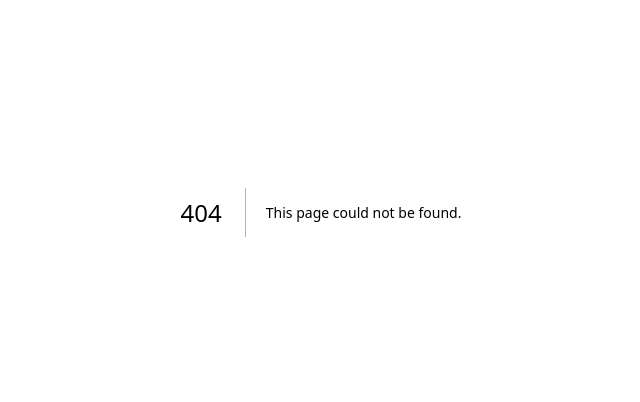
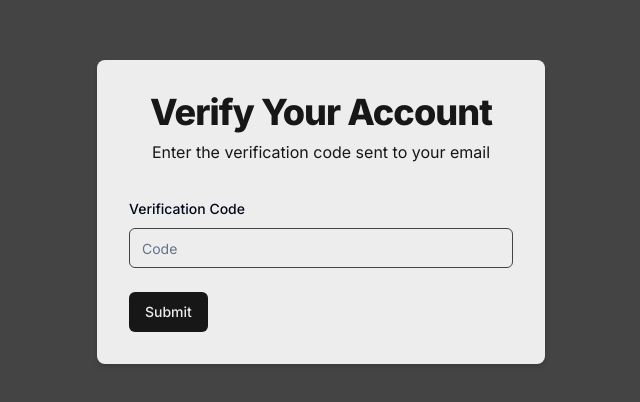
Before and after one commit to arnabsahawrk/Honest-Opinion, a Next.js app: page /verify/1 in a window 1280 px wide. Before the commit this address had no page. Shown: the part 188-590 px from the top of the page, without its empty margins (319-959 px from the left). Built offline with nearby package versions, Linux system fonts and the light colour scheme.

Commit message:
added verify page

```diff
--- a/src/app/(auth)/sign-up/page.tsx
+++ b/src/app/(auth)/sign-up/page.tsx
@@ -161,7 +161,6 @@
               )}
             />
             {/* password  */}
-            <div className="relative">
             <FormField
               name="password"
               control={form.control}
@@ -171,23 +170,28 @@
                     Password
                   </FormLabel>
                   <FormControl>
+                    <div className="relative">
                       <Input
                         type={`${showPassword ? "text" : "password"}`}
                         placeholder="Password"
                         {...field}
                       />
+                      <span
+                        onClick={() => setShowPassword(!showPassword)}
+                        className="absolute right-2.5 bottom-2.5 cursor-pointer"
+                      >
+                        {showPassword ? (
+                          <Eye size={18} />
+                        ) : (
+                          <EyeOff size={18} />
+                        )}
+                      </span>
+                    </div>
                   </FormControl>
                   <FormMessage />
                 </FormItem>
               )}
             />
-              <span
-                onClick={() => setShowPassword(!showPassword)}
-                className="absolute right-2.5 bottom-2.5"
-              >
-                {showPassword ? <Eye size={18} /> : <EyeOff size={18} />}
-              </span>
-            </div>
             {/* sign up */}
             <Button
               type="submit"
@@ -208,7 +212,7 @@
           <p>
             Already a member?{" "}
             <Link
-              href="/sing-in"
+              href="/sign-in"
               className="text-myCustom-bgPrimary hover:text-opacity-80 font-bold"
             >
               Sign In
--- /dev/null
+++ b/src/app/(auth)/verify/[username]/page.tsx
@@ -0,0 +1,96 @@
+"use client";
+import {
+  Form,
+  FormControl,
+  FormField,
+  FormItem,
+  FormLabel,
+  FormMessage,
+} from "@/components/ui/form";
+import { Input } from "@/components/ui/input";
+import { useToast } from "@/components/ui/use-toast";
+import { verifySchema } from "@/schemas/verifySchema";
+import { ApiResponse } from "@/types/ApiResponse";
+import { zodResolver } from "@hookform/resolvers/zod";
+import { Button } from "@/components/ui/button";
+import axios, { AxiosError } from "axios";
+import { useParams } from "next/navigation";
+import { useRouter } from "next/navigation";
+import { useForm } from "react-hook-form";
+import * as z from "zod";
+
+const VerifyAccount = () => {
+  const router = useRouter();
+  const params = useParams<{ username: string }>();
+  const { toast } = useToast();
+
+  //zod implementation
+  const form = useForm<z.infer<typeof verifySchema>>({
+    resolver: zodResolver(verifySchema),
+  });
+
+  const onSubmit = async (data: z.infer<typeof verifySchema>) => {
+    try {
+      const { data: response } = await axios.post("/api/verify-code", {
+        username: params.username,
+        code: data.code,
+      });
+
+      toast({
+        title: "Success",
+        description: response.message,
+      });
+
+      router.replace("/sign-in");
+    } catch (error) {
+      console.error("Error in verify of user", error);
+
+      const axiosError = error as AxiosError<ApiResponse>;
+
+      toast({
+        title: "Verify failed",
+        description: axiosError.response?.data.message,
+        variant: "destructive",
+      });
+    }
+  };
+  return (
+    <main className="flex justify-center items-center min-h-screen bg-myCustom-bgPrimary px-4">
+      <div className="w-full max-w-md p-8 space-y-8 bg-myCustom-textPrimary rounded-lg shadow-md">
+        <div className="text-center text-myCustom-textSecondary">
+          <h1 className="text-3xl lg:text-4xl font-extrabold tracking-tight mb-2">
+            Verify Your Account
+          </h1>
+          <p className="mb-4 text-xs md:text-base">
+            Enter the verification code sent to your email
+          </p>
+        </div>
+        <Form {...form}>
+          <form onSubmit={form.handleSubmit(onSubmit)} className="space-y-6">
+            <FormField
+              name="code"
+              control={form.control}
+              render={({ field }) => (
+                <FormItem>
+                  <FormLabel>Verification Code</FormLabel>
+                  <FormControl>
+                    <Input placeholder="Code" {...field} />
+                  </FormControl>
+                  <FormMessage />
+                </FormItem>
+              )}
+            />
+            <Button
+              className="bg-myCustom-textSecondary text-myCustom-textPrimary"
+              type="submit"
+            >
+              Submit
+            </Button>
+          </form>
+        </Form>
+      </div>
+    </main>
+  );
+};
+
+export default VerifyAccount;
```
Lines whose indentation alone changed are shown as unchanged.
